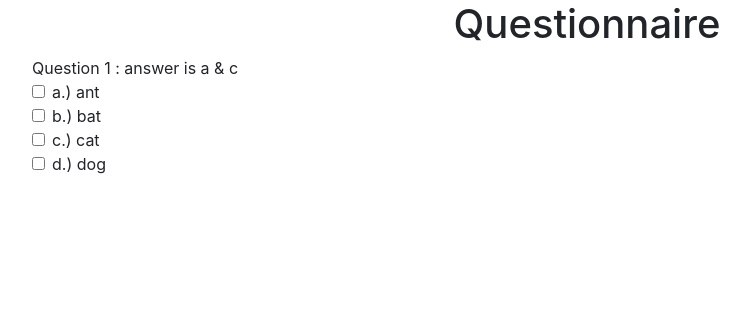
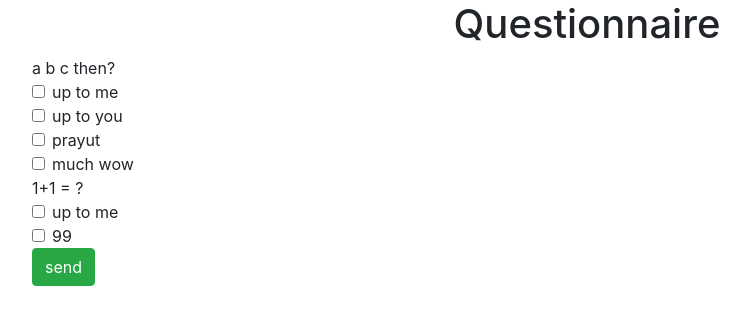
Before and after one commit to mixkungz/hello-django, a Django app: page /questions in a window 1280 px wide. Shown: the top 325 px of the page, without its empty margins (53-803 px from the left). Run offline with Django 3.2, Linux system fonts and the light colour scheme; data comes from the database, SQL or seed files in the repository; both versions use the stored data as it was after the commit; some libraries are stand-ins or nearby versions.

Commit message:
:sparkles: Can send question to frontend and can send answer back to views.

```diff
--- a/questionnaire/templates/question_list.html
+++ b/questionnaire/templates/question_list.html
@@ -17,34 +17,30 @@
                 <h1 class="text-center">Questionnaire</h1>
             </div>
             <div class="col-12">
-                <span>Question 1 : answer is a & c</span>
-                <div class="form-check">
-                    <input class="form-check-input" type="checkbox" value="" id="defaultCheck1">
-                    <label class="form-check-label" for="defaultCheck1">
-                        a.) ant
-                    </label>
-                </div>
-                <div class="form-check">
-                    <input class="form-check-input" type="checkbox" value="" id="defaultCheck1">
-                    <label class="form-check-label" for="defaultCheck1">
-                        b.) bat
-                    </label>
-                </div>
-                <div class="form-check">
-                    <input class="form-check-input" type="checkbox" value="" id="defaultCheck1">
-                    <label class="form-check-label" for="defaultCheck1">
-                        c.) cat
-                    </label>
-                </div>
-                <div class="form-check">
-                    <input class="form-check-input" type="checkbox" value="" id="defaultCheck1">
-                    <label class="form-check-label" for="defaultCheck1">
-                        d.) dog
-                    </label>
-                </div>
+                <form method="POST">
+                    {% csrf_token %}
+                    {% for question in question_lists %}
+                    <div class="row">
+                        <div class="col-12">
+
+                            <span>{{question.question_name}}</span>
+                            {% for choice in question.choices %}
+                            <div class="form-check">
+                                <input class="form-check-input" type="checkbox" value="{{choice.choice_id}}" name="question_id_{{question.question_id}}">
+                                <label class="form-check-label" for="question_id_{{question.question_id}}">
+                                    {{choice.choice_id__choice}}
+                                </label>
+                            </div>
+                            {% endfor %}
+                        </div>
+                    </div>
+                    {% endfor %}
             </div>
+            <div class="col-12">
+                <button class="btn btn-success" type="submit">send</button>
+            </div>
+            </form>
         </div>
-
     </div>
 
 </body>
--- a/questionnaire/views.py
+++ b/questionnaire/views.py
@@ -1,10 +1,54 @@
+import json
 from django.shortcuts import render
-
+from .models import Question, Choices, QuestionChoice, Answer
 # Create your views here.
 
 def init_question_page(request):
-    return render(request, 'question_list.html')
 
+    if(request.method == 'POST'):
+        dict_request = dict(request.POST)
+        del dict_request['csrfmiddlewaretoken']
+
+        for key in dict_request:
+            id = key[12:]
+            print(key.split('question_id_')[1])
+
+
+
+
+    questions = Question.objects.all()
+    return_data = []
+
+    for question in questions:
+        choices = QuestionChoice.objects.filter(question_id=question.id).values('choice_id','choice_id__choice')
+        choices = list(choices)
+
+        prepare_data = {
+            "question_id":question.id,
+            "question_name":question.question,
+            "choices":choices
+        }
+        return_data.append(prepare_data)
+
+    return render(request, 'question_list.html',{'question_lists':return_data})
 
 def init_answer_page(request):
     return render(request, 'answers.html')
+
+# [
+#     {
+#         question_id:1,
+#         question_name:'1+1 = ?',
+#         choices:[
+#             id:1,
+#             choice:'up to me'
+#         ]
+#     }
+# ]
+
+# [
+#     [{คำถาม},{ช้อย}],
+#     [{คำถาม},{ช้อย}],
+#     [{คำถาม},{ช้อย}],
+#     [{คำถาม},{ช้อย}],
+# ]
```
Also changed, not shown: db.sqlite3.
